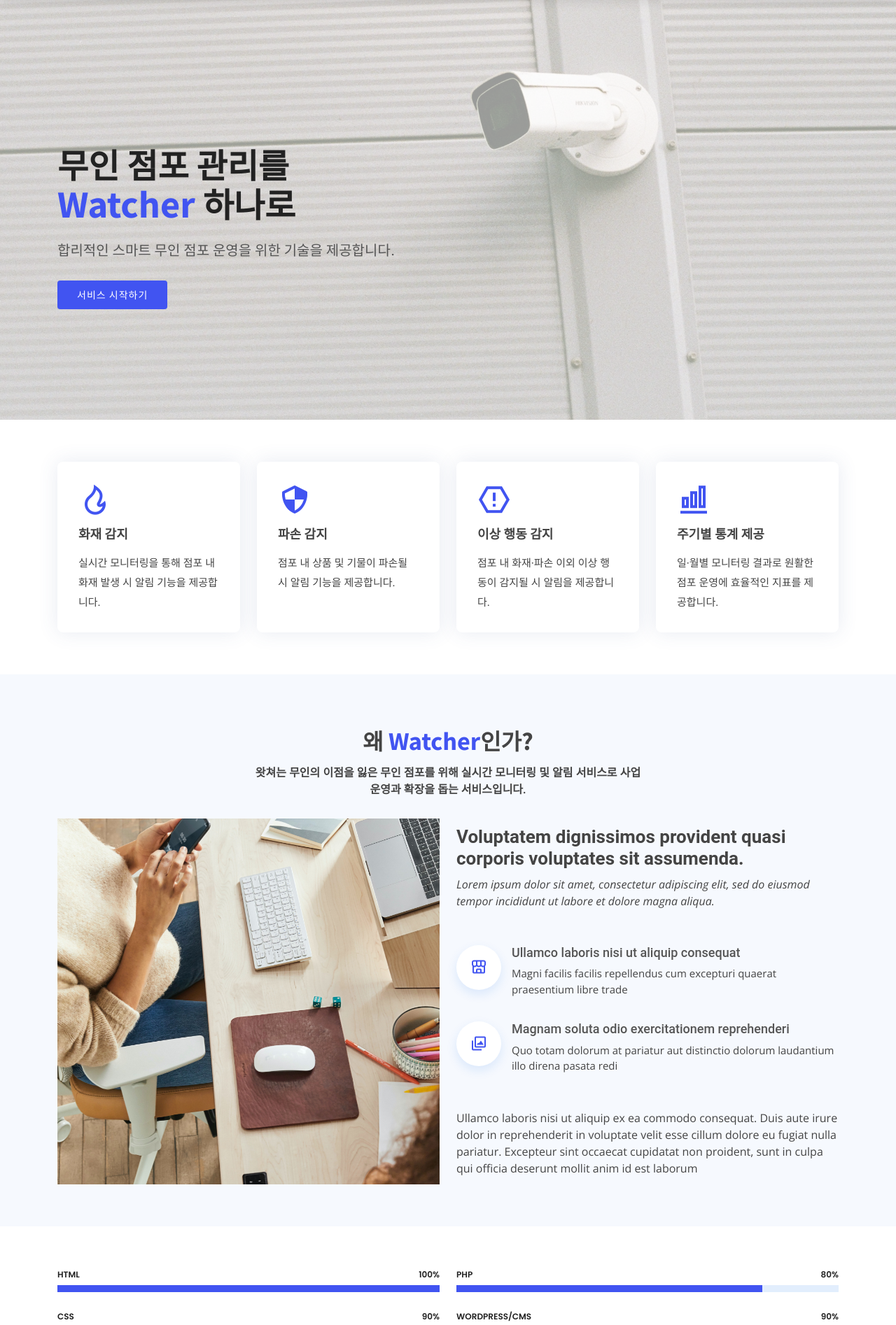
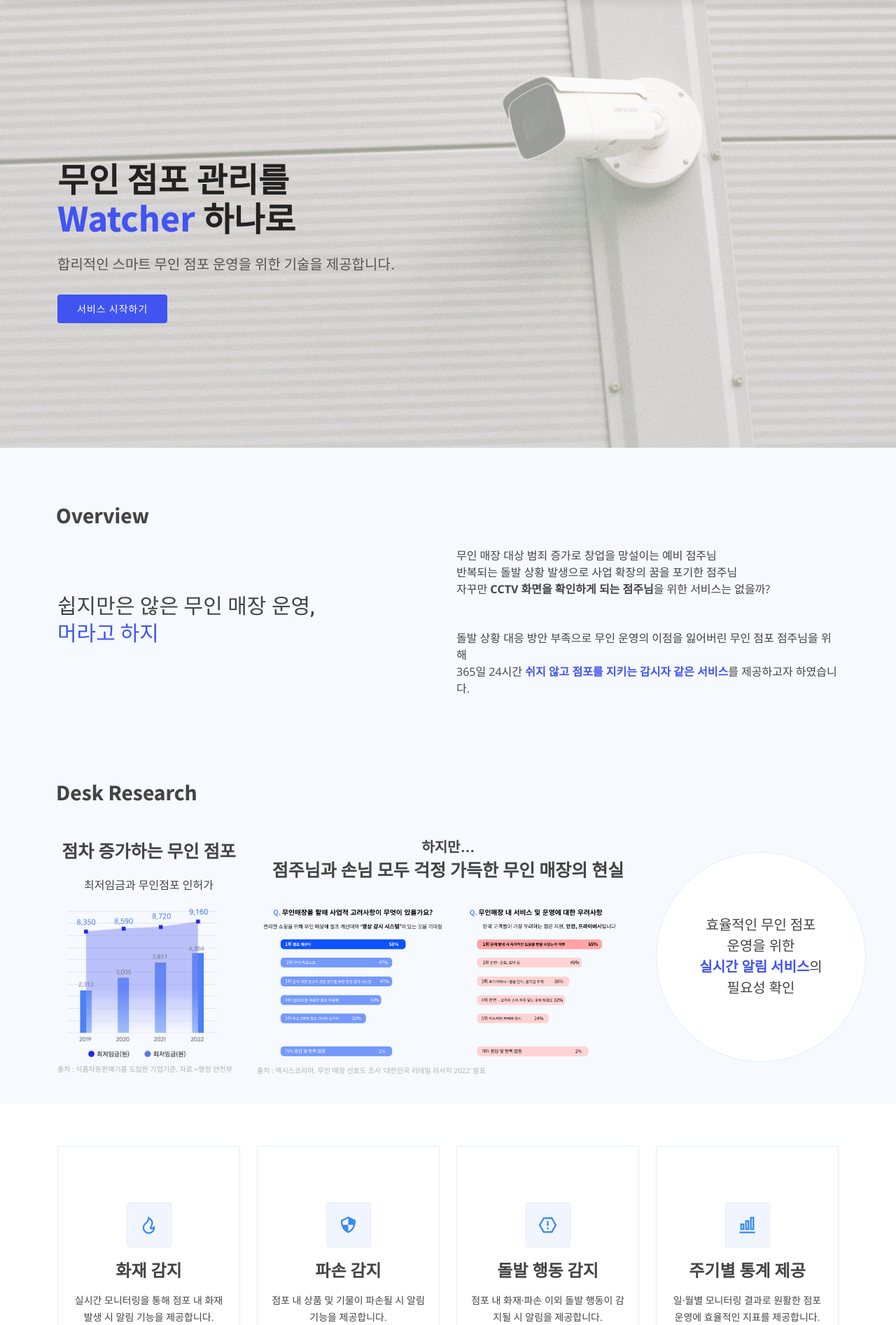
Before and after one commit to kevlvj6/mainPJT, a Django app: page / in a window 1280 px wide. Shown: the part 70-1964 px from the top of the page at 70% size. Run offline with Django 4.2, Linux system fonts and the light colour scheme; some libraries are stand-ins or nearby versions.

Commit message:
소개페이지

```diff
--- a/rootWEB/mainApp/static/resources/BizLand/assets/css/style.css
+++ b/rootWEB/mainApp/static/resources/BizLand/assets/css/style.css
@@ -461,7 +461,7 @@ h6 {
 --------------------------------------------------------------*/
 #hero {
   width: 100%;
-  height: 75vh;
+  height: 80vh;
   background: url("../img/hero-bg.jpg") top left;
   background-size: cover;
   position: relative;
--- a/rootWEB/mainApp/templates/main/info.html
+++ b/rootWEB/mainApp/templates/main/info.html
@@ -38,11 +38,28 @@
           type="text/css"/>
     <link href="{% static '/resources/BizLand/assets/vendor/swiper/swiper-bundle.min.css' %}" rel="stylesheet"
           type="text/css"/>
-  <link href="{% static '/resources/NiceAdmin/assets/vendor/remixicon/remixicon.css'%}" rel="stylesheet"
+    <link href="{% static '/resources/NiceAdmin/assets/vendor/remixicon/remixicon.css'%}" rel="stylesheet"
           type="text/css"/>
 
     <!-- Template Main CSS File -->
     <link href="{% static '/resources/BizLand/assets/css/style.css' %}" rel="stylesheet" type="text/css"/>
+
+    <style>
+    .circle {
+            background-color: white;
+            display: inline-block;
+            border-radius: 50%;
+            padding: 20px; /* 동그라미 안에 여백 추가 */
+            width: 300px; /* 가로 크기 조절 */
+            height:300px;
+            text-align: center; /* 텍스트 중앙 정렬 */
+            display: flex;
+            flex-direction: column;
+            align-items: center;
+            justify-content: center;
+            border: 1px solid #e2eefd;
+        }
+    </style>
 
     <!-- =======================================================
     * Template Name: BizLand
@@ -72,7 +89,7 @@
             </ul>
 
             <a class="nav-link scrollto" href="../index">
-                <div class="btn-get-started" >시작하기</div>
+                <div class="btn-get-started">시작하기</div>
             </a>
 
             <i class="bi bi-list mobile-nav-toggle"></i>
@@ -90,15 +107,81 @@
         <br>
         <h2 style="font-family: 'Gothic A1', sans-serif; font-size:20px;">합리적인 스마트 무인 점포 운영을 위한 기술을 제공합니다.</h2>
         <div class="d-flex">
-            <a href="../main" class="btn-get-started scrollto" style="font-family: 'Noto Sans KR', sans-serif;">서비스 시작하기</a>
+            <a href="../main" class="btn-get-started scrollto" style="font-family: 'Noto Sans KR', sans-serif;">서비스
+                시작하기</a>
         </div>
     </div>
 </section><!-- End Hero -->
 
 <main id="main">
 
+    <!-- ======= About Section ======= -->
+    <section id="about" class="about section-bg" style="padding:80 0px;">
+        <div class="container" data-aos="fade-up">
+
+            <div class="row">
+                <h3 style="font-family: 'Noto Sans KR', sans-serif; padding:0 0 20 10px; ">Overview</h3>
+
+                <div class="col-lg-5  pt-4 pt-lg-0 content d-flex flex-column justify-content-center" data-aos="fade-up"
+                     data-aos-delay="100">
+                    <h4 class="title" style="font-size: 30px;">쉽지만은 않은 무인 매장 운영, <br> <span
+                            style="font-family: 'Noto Sans KR', sans-serif; color:#4154f1;">머라고 하지</span></h4>
+                </div>
+                <div class="col-lg-1"></div>
+                <div class="col-lg-6 pt-4 pt-lg-0 content d-flex flex-column justify-content-center" data-aos="fade-up"
+                     data-aos-delay="100">
+
+                    <p class="fst">
+                        무인 매장 대상 범죄 증가로 창업을 망설이는 예비 점주님 <br>
+                        반복되는 돌발 상황 발생으로 사업 확장의 꿈을 포기한 점주님 <br>
+                        자꾸만 <strong>CCTV 화면을 확인하게 되는 점주님</strong>을 위한 서비스는 없을까?
+                    </p>
+                    <div style="padding: 0 0 30 0px;"></div>
+                    <p class="fst">
+                        돌발 상황 대응 방안 부족으로 무인 운영의 이점을 잃어버린 무인 점포 점주님을 위해 <br>
+                        365일 24시간 <strong style="color:#4154f1;">쉬지 않고 점포를 지키는 감시자 같은 서비스</strong>를 제공하고자 하였습니다.
+                    </p>
+                </div>
+            </div>
+
+        </div>
+    </section><!-- End About Section -->
+
+    <!--    Desk Research-->
+    <section class="about section-bg" style="padding:40 0px;">
+        <div class="container" data-aos="fade-up">
+
+            <div class="row">
+                <h3 style="font-family: 'Noto Sans KR', sans-serif; padding:0 0 40 10px;">Desk Research</h3>
+                <div class="col-lg-3  pt-4 pt-lg-0 content d-flex flex-column justify-content-center" data-aos="fade-up"
+                     data-aos-delay="100">
+                    <p style="font-family: 'Gothic A1', sans-serif; font-size:25px; text-align: center;  font-weight: bold;">
+                        점차 증가하는 무인 점포</p>
+                    <p class="fst" style="text-align: center;">최저임금과 무인점포 인허가</p>
+                    <img src="static/infoimg/img.png" class="img-fluid" alt="" style="max-height: 70%;">
+                    <p class="fst" style="font-size:10px; color:#b0b0b0">출처 : 식품자동판매기를 도입한 기업기준, 자료 =행정 안전부</p>
+                </div>
+                <div class="col-lg-6  pt-4 pt-lg-0 content d-flex flex-column justify-content-center" data-aos="fade-up"
+                     data-aos-delay="100">
+                    <p style="font-family: 'Gothic A1', sans-serif; font-size:25px; text-align: center;  font-weight: bold;">
+                        <span class="fst" style="text-align: center; font-size:20px;">하지만...</span>
+                        <br>점주님과 손님 모두 걱정 가득한 무인 매장의 현실</p>
+                    <img src="static/infoimg/gra.png" class="img-fluid" alt="" style="width: 120%;">
+                     <p class="fst" style="font-size:10px; color:#b0b0b0">출처 : 엑시스코리아, 무인 매장 선호도 조사 ‘대한민국 리테일 리서치 2022’ 발표</p>
+                </div>
+                <div class="col-lg-3  pt-4 pt-lg-0 content d-flex flex-column justify-content-center" data-aos="fade-up"
+                     data-aos-delay="100">
+                    <div class="circle">
+                    <p style="font-family: 'Gothic A1', sans-serif; font-size:20px; ">효율적인 무인 점포<br> 운영을 위한<br> <strong style="color: #4154f1;">실시간 알림 서비스</strong>의 <br>필요성 확인</p>
+                </div>
+                    </div>
+            </div>
+
+        </div>
+    </section>
+
     <!-- ======= Featured Services Section ======= -->
-    <section id="featured-services" class="featured-services">
+    <section id="services" class="services">
         <div class="container" data-aos="fade-up">
 
             <div class="row">
@@ -121,8 +204,8 @@
                 <div class="col-md-6 col-lg-3 d-flex align-items-stretch mb-5 mb-lg-0">
                     <div class="icon-box" data-aos="fade-up" data-aos-delay="300">
                         <div class="icon"><i class="ri-spam-line"></i></div>
-                        <h4 class="title">이상 행동 감지</h4>
-                        <p class="description">점포 내 화재·파손 이외 이상 행동이 감지될 시 알림을 제공합니다.</p>
+                        <h4 class="title">돌발 행동 감지</h4>
+                        <p class="description">점포 내 화재·파손 이외 돌발 행동이 감지될 시 알림을 제공합니다.</p>
                     </div>
                 </div>
 
@@ -139,56 +222,6 @@
         </div>
     </section><!-- End Featured Services Section -->
 
-    <!-- ======= About Section ======= -->
-    <section id="about" class="about section-bg">
-        <div class="container" data-aos="fade-up">
-
-            <div class="section-title">
-                <h3 style="font-family: 'Noto Sans KR', sans-serif;">왜 <span style="font-family: 'Noto Sans KR', sans-serif;">Watcher</span>인가?</h3>
-                <p>왓쳐는 무인의 이점을 잃은 무인 점포를 위해 실시간 모니터링 및 알림 서비스로 사업 운영과 확장을 돕는 서비스입니다.</p>
-            </div>
-
-            <div class="row">
-                <div class="col-lg-6" data-aos="fade-right" data-aos-delay="100">
-                    <img src="{% static 'resources/BizLand/assets/img/about.jpg' %}" class="img-fluid" alt="">
-                </div>
-                <div class="col-lg-6 pt-4 pt-lg-0 content d-flex flex-column justify-content-center" data-aos="fade-up"
-                     data-aos-delay="100">
-                    <h3>Voluptatem dignissimos provident quasi corporis voluptates sit assumenda.</h3>
-                    <p class="fst-italic">
-                        Lorem ipsum dolor sit amet, consectetur adipiscing elit, sed do eiusmod tempor incididunt ut
-                        labore et dolore
-                        magna aliqua.
-                    </p>
-                    <ul>
-                        <li>
-                            <i class="bx bx-store-alt"></i>
-                            <div>
-                                <h5>Ullamco laboris nisi ut aliquip consequat</h5>
-                                <p>Magni facilis facilis repellendus cum excepturi quaerat praesentium libre trade</p>
-                            </div>
-                        </li>
-                        <li>
-                            <i class="bx bx-images"></i>
-                            <div>
-                                <h5>Magnam soluta odio exercitationem reprehenderi</h5>
-                                <p>Quo totam dolorum at pariatur aut distinctio dolorum laudantium illo direna pasata
-                                    redi</p>
-                            </div>
-                        </li>
-                    </ul>
-                    <p>
-                        Ullamco laboris nisi ut aliquip ex ea commodo consequat. Duis aute irure dolor in reprehenderit
-                        in voluptate
-                        velit esse cillum dolore eu fugiat nulla pariatur. Excepteur sint occaecat cupidatat non
-                        proident, sunt in
-                        culpa qui officia deserunt mollit anim id est laborum
-                    </p>
-                </div>
-            </div>
-
-        </div>
-    </section><!-- End About Section -->
 
     <!-- ======= Skills Section ======= -->
     <section id="skills" class="skills">
@@ -340,7 +373,7 @@
     </section><!-- End Clients Section -->
 
     <!-- ======= Services Section ======= -->
-    <section id="services" class="services">
+<!--    <section id="services" class="services">-->
         <div class="container" data-aos="fade-up">
 
             <div class="section-title">
```
Also changed, not shown: rootWEB/mainApp/static/infoimg/aaa.png (added), rootWEB/mainApp/static/infoimg/gra.png (added), rootWEB/mainApp/static/infoimg/img.png (added), 1 other file.
